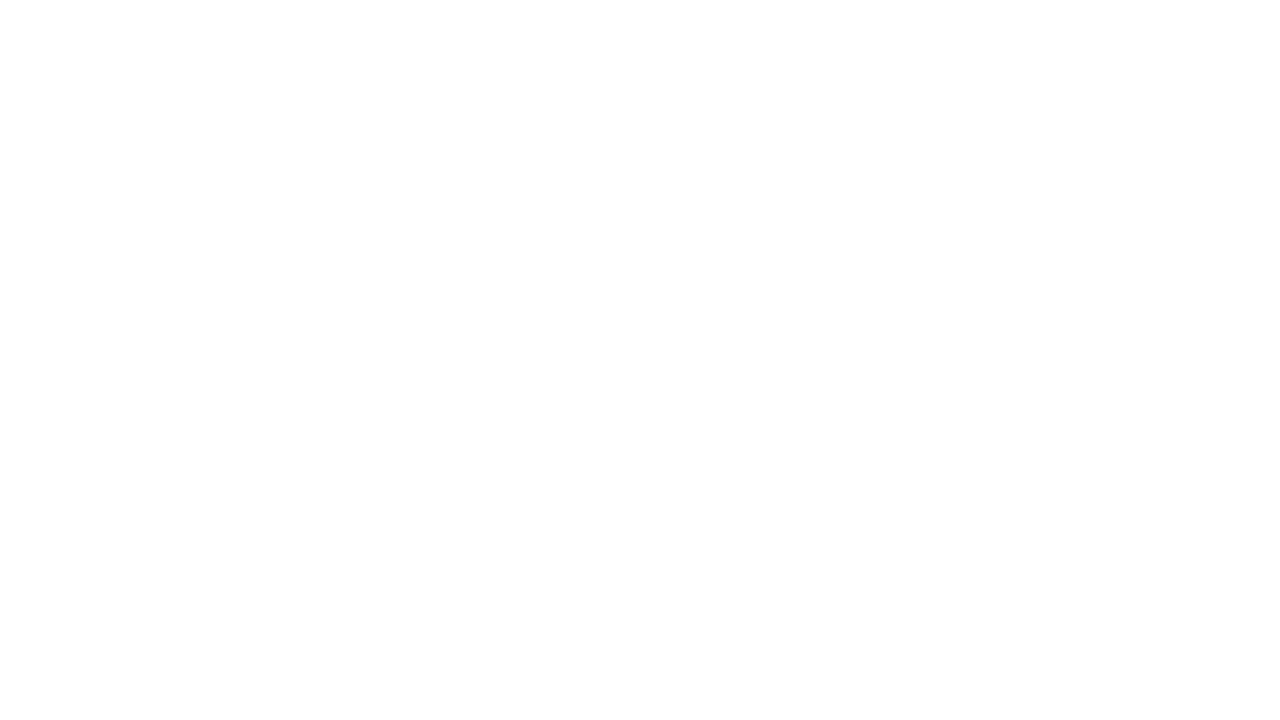
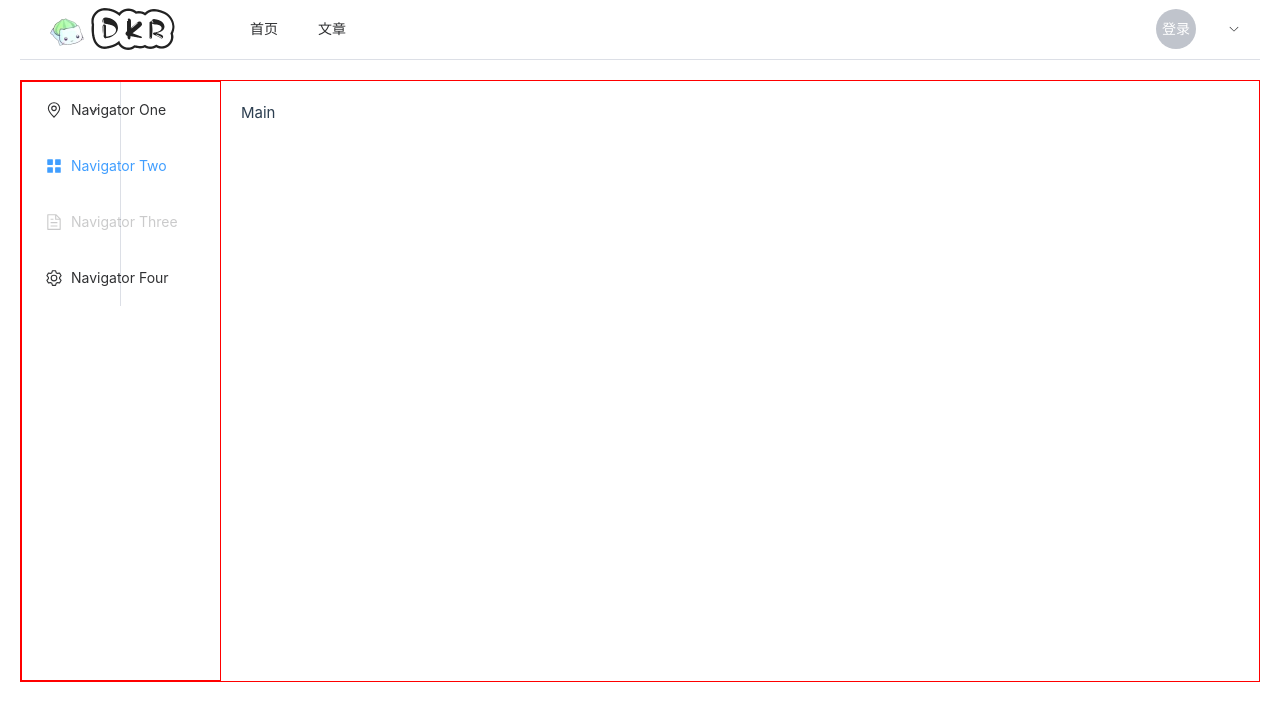
Before and after one commit to Rendon666666/DKRperweb-UI, a Vue app: page /articleHome in a window 1280 px wide. Before the commit this address had no page. Shown: the top 720 px of the page. Built offline with nearby package versions, Linux system fonts and the light colour scheme.

Commit message:
文章展示侧边栏暂时没想好怎么实现

```diff
--- a/src/components/article/ArticleNavigation.vue
+++ b/src/components/article/ArticleNavigation.vue
@@ -10,7 +10,7 @@
 
 
         <div v-for="o in 4" :key="o" class="text item">
-         <el-link href="" type="可以尝试循环展示不同颜色"> {{'文章类型 ' + o }}</el-link>
+         <el-link href="/articleHome" type="可以尝试循环展示不同颜色"> {{'文章类型 ' + o }}</el-link>
         </div>
 
       </el-card>
--- /dev/null
+++ b/src/components/article/articlepresentation/ArticleHomePage.vue
@@ -0,0 +1,23 @@
+<script setup lang="ts">
+
+import Navigation from "@/components/article/articlepresentation/navigation/Navigation.vue";
+</script>
+
+<template >
+  <div class="common-layout" >
+    <el-container style="border: 1px solid red; ">
+      <el-aside id="sidebar" >
+        <Navigation></Navigation>
+      </el-aside>
+      <el-main>Main</el-main>
+    </el-container>
+  </div>
+</template>
+
+<style >
+#sidebar{
+  height: 600px;
+  width: 200px;
+  border: 1px solid red;
+}
+</style>
--- /dev/null
+++ b/src/components/article/articlepresentation/navigation/Navigation.vue
@@ -0,0 +1,71 @@
+<script setup lang="ts">
+
+</script>
+
+<template>
+  <el-row class="tac">
+    <el-col :span="12">
+
+      <el-menu
+          default-active="2"
+          class="el-menu-vertical-demo"
+          @open="handleOpen"
+          @close="handleClose"
+      >
+        <el-sub-menu index="1">
+          <template #title>
+            <el-icon>
+              <location/>
+            </el-icon>
+            <span>Navigator One</span>
+          </template>
+          <el-menu-item-group title="Group One">
+            <el-menu-item index="1-1">item one</el-menu-item>
+            <el-menu-item index="1-2">item two</el-menu-item>
+          </el-menu-item-group>
+          <el-menu-item-group title="Group Two">
+            <el-menu-item index="1-3">item three</el-menu-item>
+          </el-menu-item-group>
+          <el-sub-menu index="1-4">
+            <template #title>item four</template>
+            <el-menu-item index="1-4-1">item one</el-menu-item>
+          </el-sub-menu>
+        </el-sub-menu>
+        <el-menu-item index="2">
+          <el-icon>
+            <icon-menu/>
+          </el-icon>
+          <span>Navigator Two</span>
+        </el-menu-item>
+        <el-menu-item index="3" disabled>
+          <el-icon>
+            <document/>
+          </el-icon>
+          <span>Navigator Three</span>
+        </el-menu-item>
+        <el-menu-item index="4">
+          <el-icon>
+            <setting/>
+          </el-icon>
+          <span>Navigator Four</span>
+        </el-menu-item>
+      </el-menu>
+    </el-col>
+  </el-row>
+</template>
+
+<script lang="ts" setup>
+import {
+  Document,
+  Menu as IconMenu,
+  Location,
+  Setting,
+} from '@element-plus/icons-vue'
+
+const handleOpen = (key: string, keyPath: string[]) => {
+  console.log(key, keyPath)
+}
+const handleClose = (key: string, keyPath: string[]) => {
+  console.log(key, keyPath)
+}
+</script>
--- a/src/components/homepage/HomePage.vue
+++ b/src/components/homepage/HomePage.vue
@@ -19,9 +19,11 @@ import MenuHead from '../homepage/pagehead/MenuHead.vue';
 <style scoped>
 
 .container {
-  width: 80%;
-  margin: 0 auto;
-  /* background-color: red; */
+  width: 100%;
+  height: 100%;
+  margin:0 0 0 0;
+  overflow:hidden hidden;
+
 }
 
 </style>
--- a/src/router/index.ts
+++ b/src/router/index.ts
@@ -19,6 +19,11 @@ const router = createRouter({
                     path: '/article',
                     name: 'article',
                     component: () => import('../components/article/ArticleNavigation.vue')
+                },
+                {
+                    path: '/articleHome',
+                    name: 'articleHome',
+                    component: () => import('../components/article/articlepresentation/ArticleHomePage.vue')
                 }
             ]
 
```
